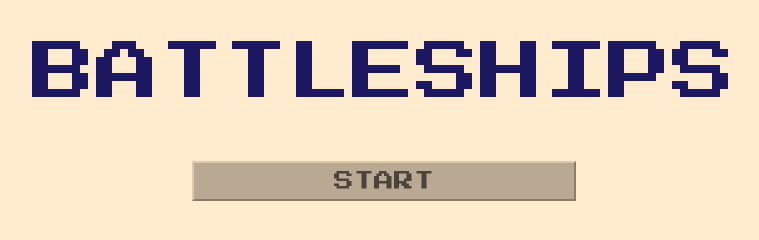
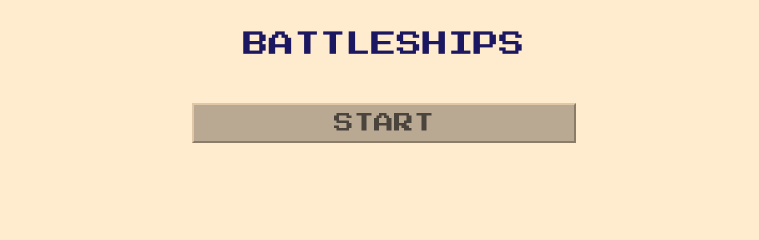
Before and after one commit to InkBlott/battleships, a React app: page / in a window 1280 px wide. Shown: the whole page, without its empty margins (256-1015 px from the left). Built offline with nearby package versions, Linux system fonts and the light colour scheme; some packages are replaced by stand-ins of ours.

Commit message:
title scaling

```diff
--- a/src/styles/Styles.css
+++ b/src/styles/Styles.css
@@ -84,7 +84,7 @@ body{
 
 .title{
     text-align: center;
-    font-size: max(24px, 5vw);
+    font-size: max(24px, 2vw);
     margin-top: 25px;
     margin-bottom: 30px;
     color: 	rgb(28, 23, 97)
```
